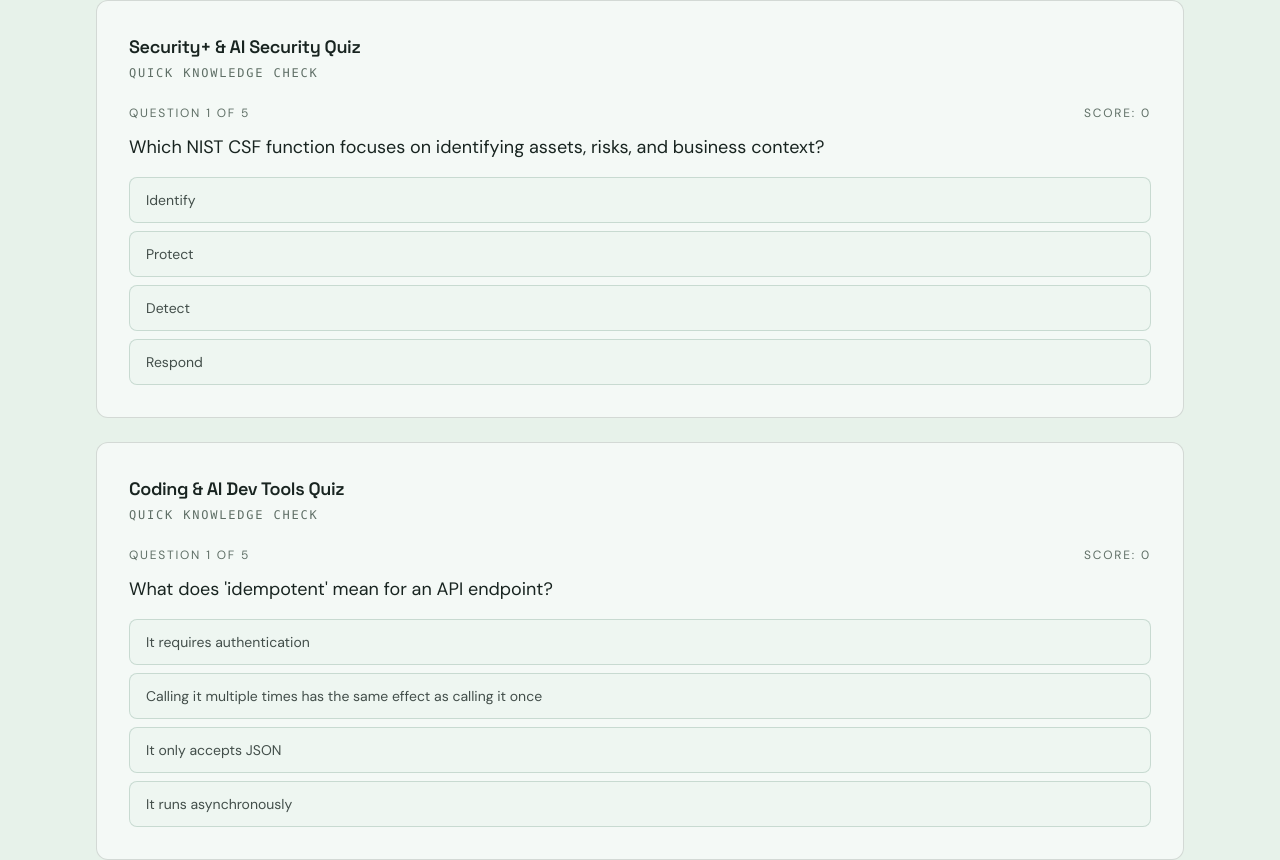
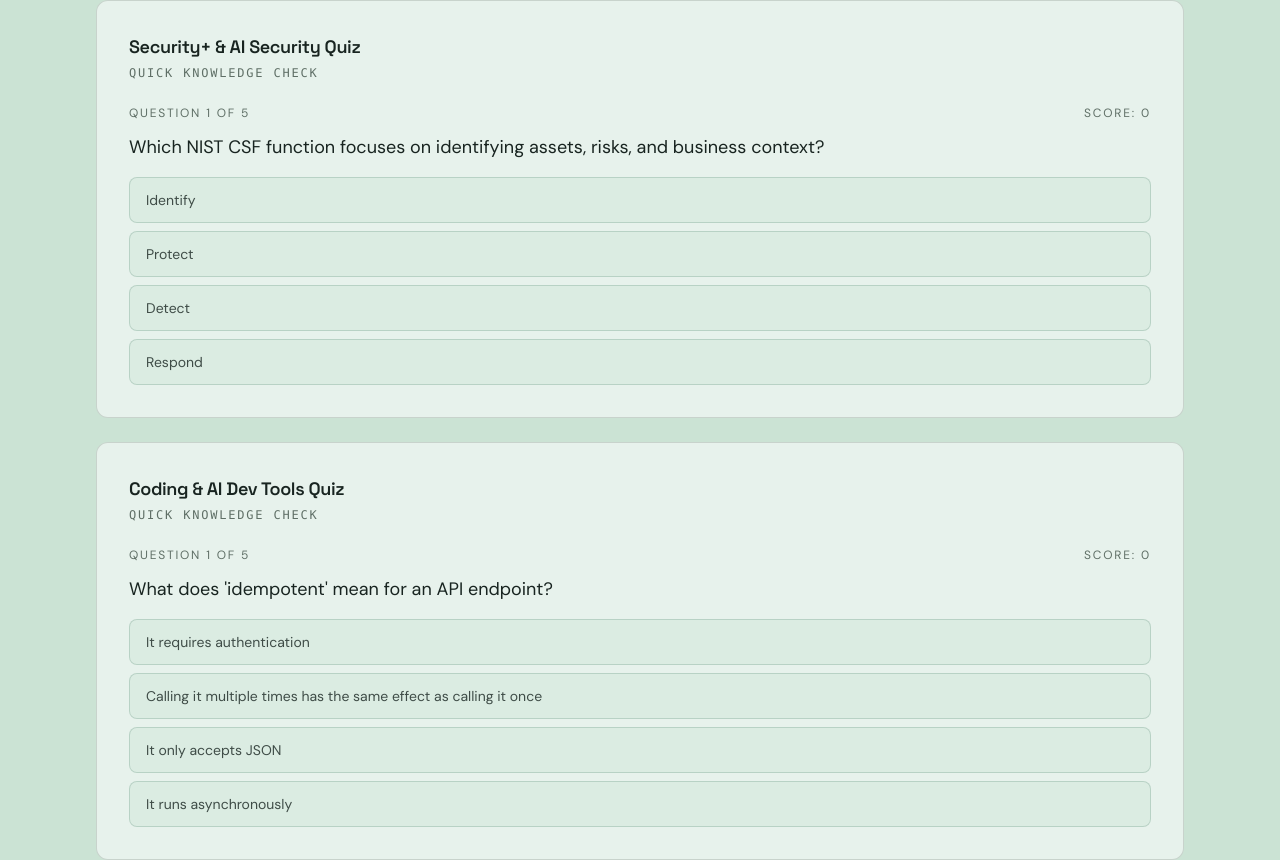
Before and after one commit to Lissettedeleon/lissette-s-portfolio, a React (Vite) app: page / in a window 1280 px wide. Shown: the part 2322-3182 px from the top of the page. Built offline with nearby package versions, Linux system fonts and the light colour scheme; no server answers.

Commit message:
Deepen mint background to #cbe3d4
Co-Authored-By: Claude Fable 5 <noreply@anthropic.com>
Claude-Session: https://claude.ai/code/session_01YGw4ZictgYLGyTEMReeu7t

```diff
--- a/src/index.css
+++ b/src/index.css
@@ -40,7 +40,7 @@
   }
   body {
     @apply font-body;
-    background-color: #e7f2ea;
+    background-color: #cbe3d4;
     color: #182420;
     overflow-x: hidden;
   }
@@ -64,7 +64,7 @@
     color: #182420;
   }
   .bg-noir {
-    background-color: #e7f2ea;
+    background-color: #cbe3d4;
   }
   .gold-gradient-text {
     color: #182420;
@@ -104,7 +104,7 @@
   width: 10px;
 }
 ::-webkit-scrollbar-track {
-  background: #e7f2ea;
+  background: #cbe3d4;
 }
 ::-webkit-scrollbar-thumb {
   background: rgba(24, 36, 32, 0.3);
--- a/tailwind.config.js
+++ b/tailwind.config.js
@@ -43,7 +43,7 @@ module.exports = {
   			border: 'hsl(var(--border))',
   			input: 'hsl(var(--input))',
   			ring: 'hsl(var(--ring))',
-  			noir: '#e7f2ea',
+  			noir: '#cbe3d4',
   			gold: '#2e6b4f',
   			'rose-dusty': '#5f6f66',
   			cream: '#182420'
```
